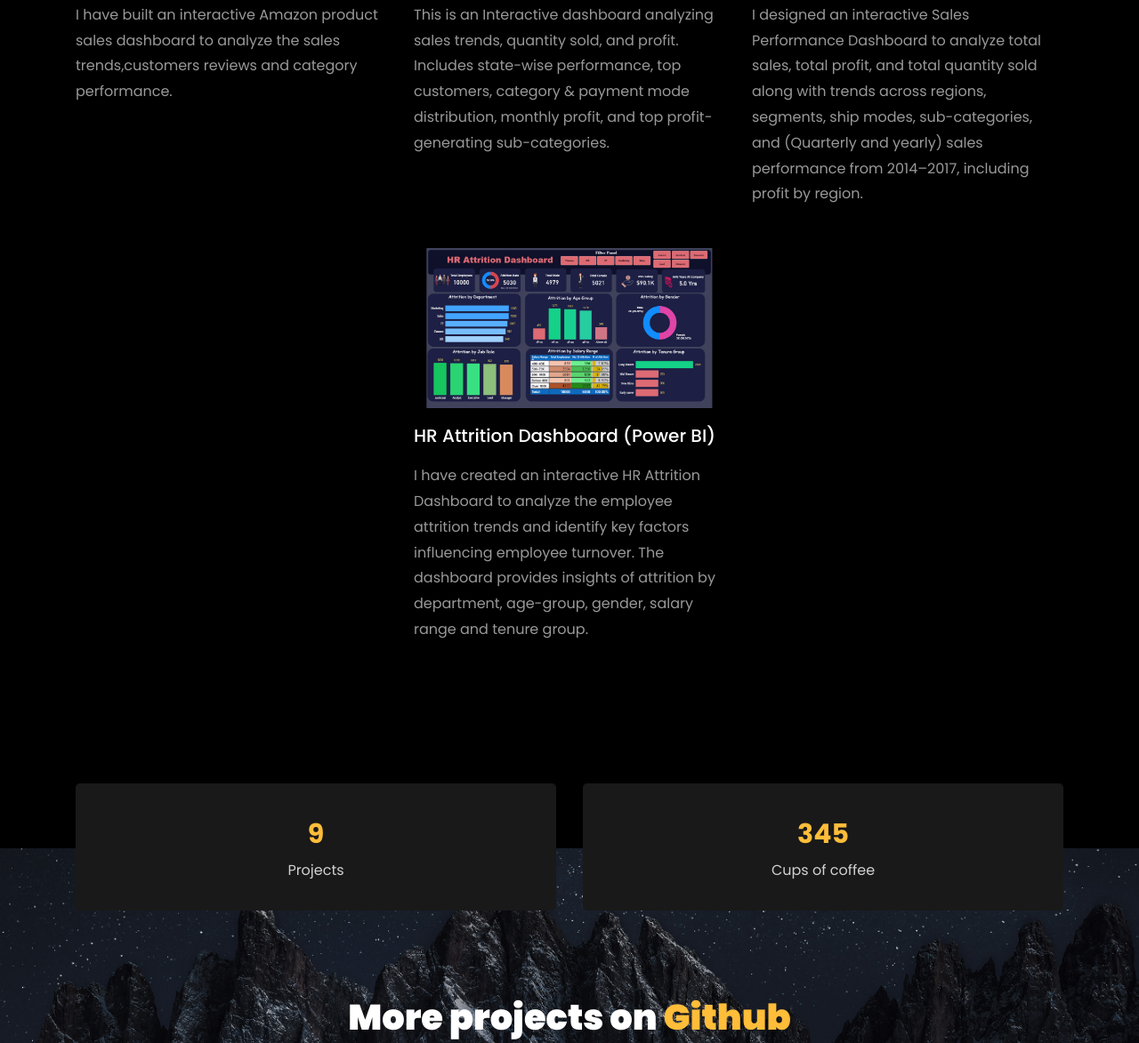
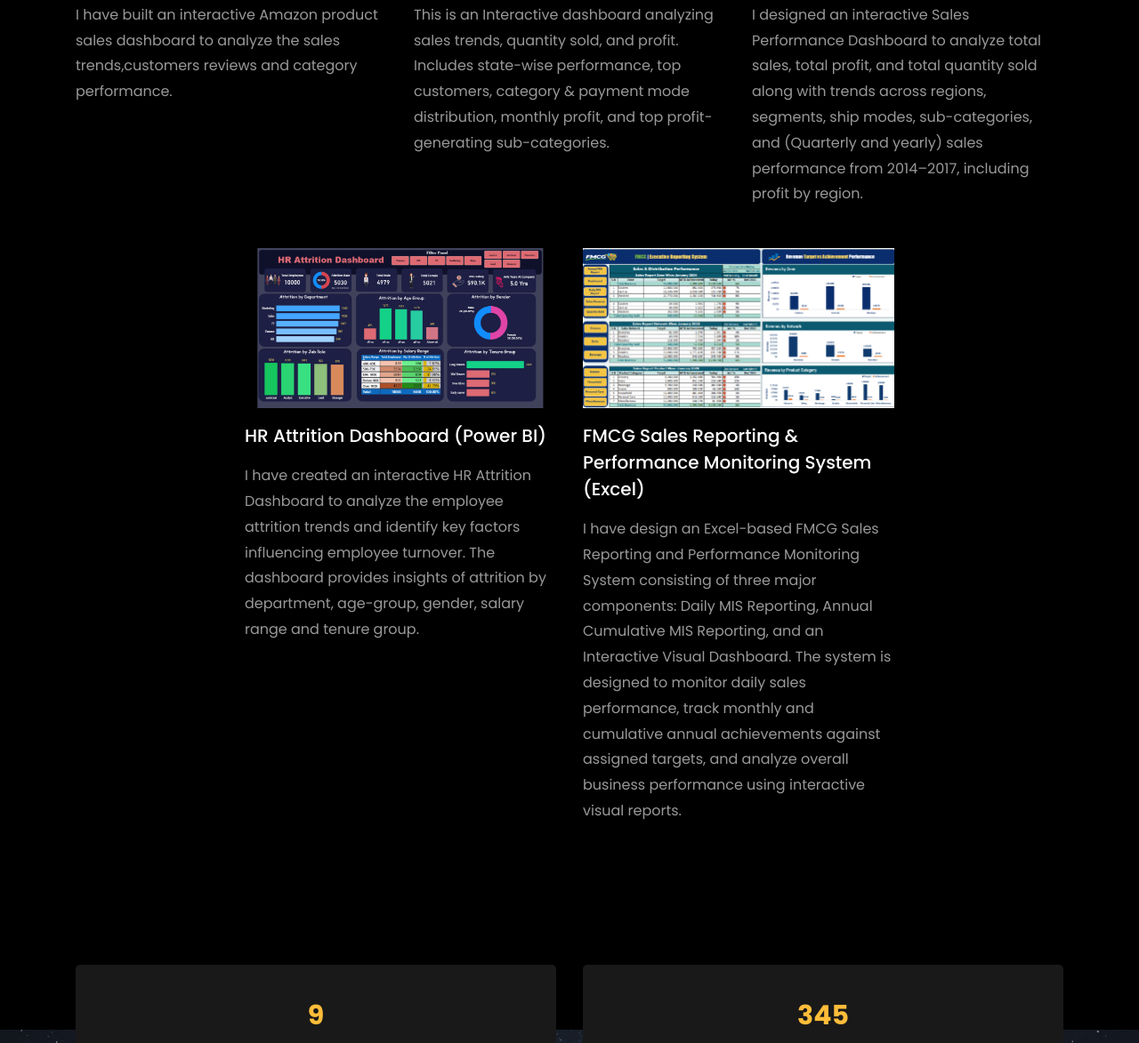
Before and after one commit to Tamang-Ajay/Tamang-Ajay.github.io, a plain HTML site: page index.html in a window 1280 px wide. Shown: the part 4387-5560 px from the top of the page at 89% size. Drawn offline with Linux system fonts and the light colour scheme; files whose address does not match are found by name.

Commit message:
Update index.html

```diff
--- a/index.html
+++ b/index.html
@@ -480,7 +480,6 @@
 				</div>
 			  </div>
 			</div>
-			<!-- From here to add new project-->
 			<div class="col-md-4 d-flex ftco-animate">
 				<div class="blog-entry justify-content-end">
 				<a href="https://github.com/Tamang-Ajay/HR-Attrition-Dashboard-PowerBI-Project" class="block-20 zoom-effect" style="background-image: url('images/project7.png');">
@@ -489,6 +488,18 @@
 
 				  <h3 class="heading"><a href="https://github.com/Tamang-Ajay/HR-Attrition-Dashboard-PowerBI-Project">HR Attrition Dashboard (Power BI)</a></h3>
 				  <p>I have created an interactive HR Attrition Dashboard to analyze the employee attrition trends and identify key factors influencing employee turnover. The dashboard provides insights of attrition by department, age-group, gender, salary range and tenure group.</p>
+				</div>
+			  </div>
+			</div>
+			<!-- From here to add new project-->
+			<div class="col-md-4 d-flex ftco-animate">
+				<div class="blog-entry justify-content-end">
+				<a href="https://github.com/Tamang-Ajay/FMCG-Sales-Reporting-and-Performance-Monitoring-System-Excel-Project" class="block-20 zoom-effect" style="background-image: url('images/project8.png');">
+				</a>
+				<div class="text mt-3 float-right d-block">
+
+				  <h3 class="heading"><a href="https://github.com/Tamang-Ajay/FMCG-Sales-Reporting-and-Performance-Monitoring-System-Excel-Project">FMCG Sales Reporting & Performance Monitoring System (Excel)</a></h3>
+				  <p>I have design an Excel-based FMCG Sales Reporting and Performance Monitoring System consisting of three major components: Daily MIS Reporting, Annual Cumulative MIS Reporting, and an Interactive Visual Dashboard. The system is designed to monitor daily sales performance, track monthly and cumulative annual achievements against assigned targets, and analyze overall business performance using interactive visual reports. </p>
 				</div>
 			  </div>
 			</div>
```
